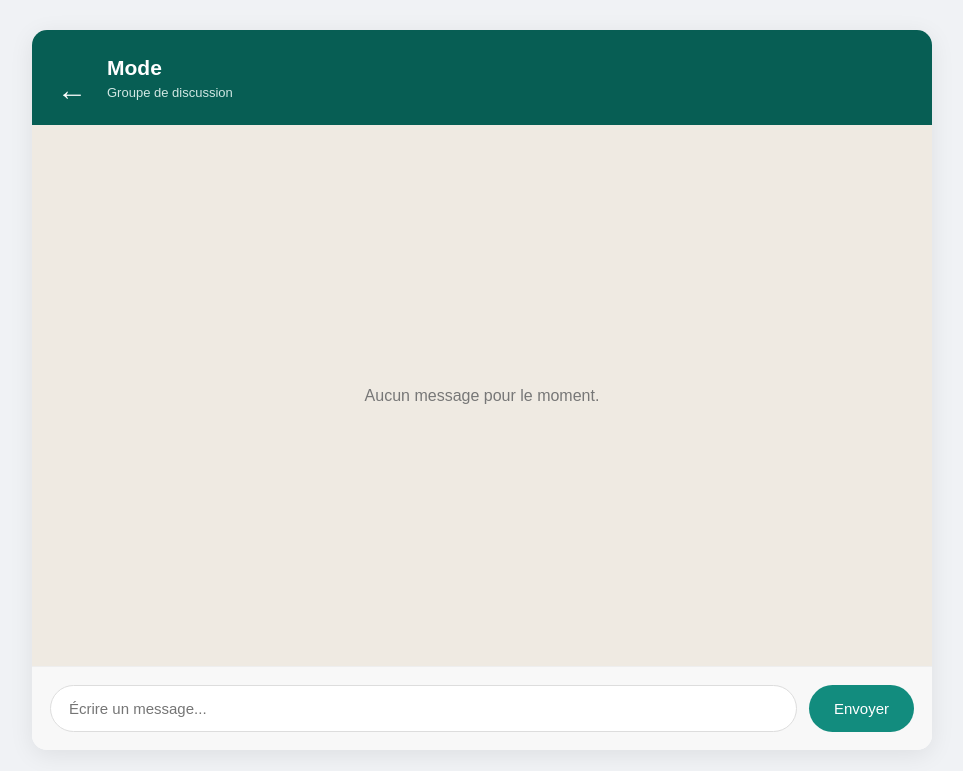
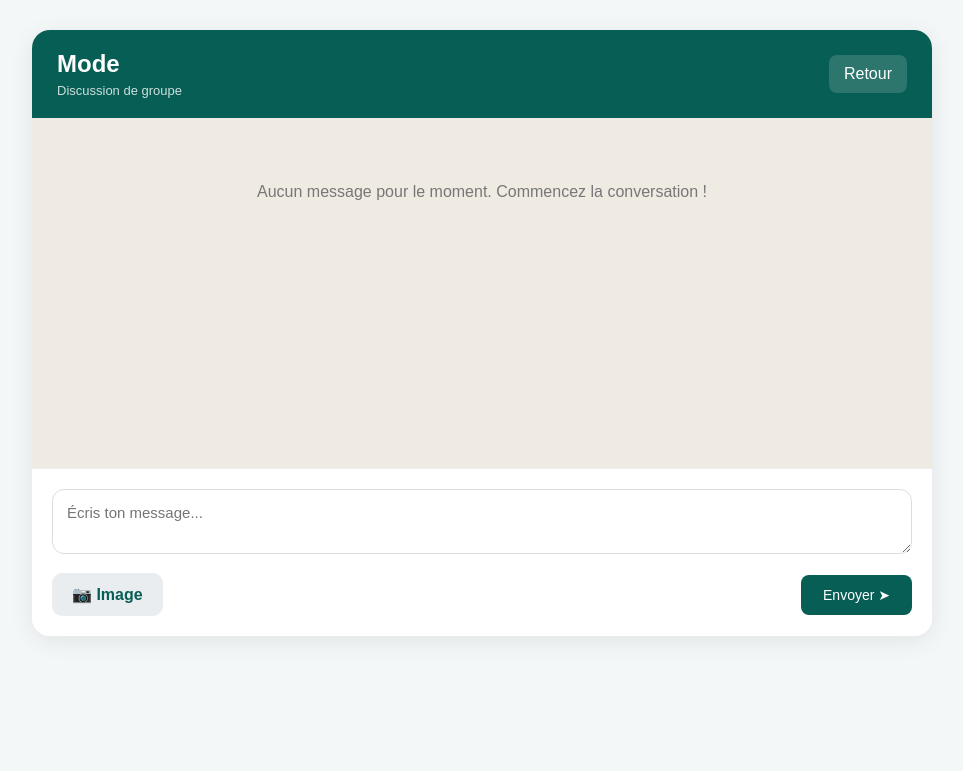
Before and after one commit to bambanourathmaimouna/Linkora, a FastAPI app: page /discussion/4 in a window 1280 px wide. Shown: the top 771 px of the page, without its empty margins (158-1121 px from the left). Run offline with FastAPI, Linux system fonts and the light colour scheme.

Commit message:
mise à jour

```diff
--- a/main.py
+++ b/main.py
@@ -114,7 +114,6 @@ def inscrire_utilisateur(
     db: Session = Depends(get_db)
 ):
     groupe = db.query(Groupe).filter_by(id=groupe_id).first()
-
     if not groupe:
         raise HTTPException(status_code=404, detail="Groupe introuvable")
 
--- a/static/css/style.css
+++ b/static/css/style.css
@@ -334,20 +334,18 @@ footer {
     transform: scale(0.98);
 }
 
-
+/* ============================= */
 /* PAGE DE DISCUSSION */
+/* ============================= */
 
 .discussion-container {
-    width: 100%;
+    width: 90%;
     max-width: 900px;
-    height: 90vh;
     margin: 30px auto;
-    background: #ffffff;
-    border-radius: 15px;
-    display: flex;
-    flex-direction: column;
+    background: white;
+    border-radius: 18px;
+    box-shadow: 0 5px 25px rgba(0, 0, 0, 0.08);
     overflow: hidden;
-    box-shadow: 0 5px 25px rgba(0, 0, 0, 0.08);
 }
 
 /* EN-TÊTE */
@@ -355,128 +353,206 @@ footer {
 .discussion-header {
     background: #075e54;
     color: white;
-    padding: 18px 25px;
+    padding: 20px 25px;
     display: flex;
+    justify-content: space-between;
     align-items: center;
-    gap: 20px;
 }
 
-.discussion-header h2 {
+.discussion-header h1 {
     margin: 0;
-    font-size: 21px;
+    font-size: 24px;
 }
 
 .discussion-header p {
     margin: 5px 0 0;
-    color: #d1e7e3;
     font-size: 13px;
+    opacity: 0.8;
 }
 
-.retour {
+.discussion-header a {
     color: white;
     text-decoration: none;
-    font-size: 30px;
+    background: rgba(255,255,255,0.15);
+    padding: 10px 15px;
+    border-radius: 8px;
 }
 
 /* ZONE DES MESSAGES */
 
 .messages-container {
-    flex: 1;
+    min-height: 350px;
+    max-height: 500px;
+    overflow-y: auto;
     padding: 25px;
-    overflow-y: auto;
     background: #efeae2;
-    display: flex;
-    flex-direction: column;
-    gap: 15px;
 }
+
+/* BULLES */
 
 .message {
     background: white;
-    padding: 12px 18px;
-    border-radius: 12px 12px 12px 0;
+    padding: 12px 16px;
+    margin-bottom: 18px;
+    border-radius: 12px 12px 12px 2px;
     max-width: 70%;
     width: fit-content;
-    box-shadow: 0 2px 5px rgba(0, 0, 0, 0.05);
+    overflow-wrap: anywhere;
+    box-shadow: 0 2px 5px rgba(0,0,0,0.05);
 }
 
-.message strong {
-    color: #075e54;
+.message-author {
+    color: #128c7e;
     font-size: 13px;
+    font-weight: bold;
+    margin-bottom: 7px;
 }
 
-.message p {
-    margin: 7px 0 0;
-    color: #333;
-    overflow-wrap: anywhere;
+.message-text {
+    margin: 0;
+    font-size: 15px;
+    line-height: 1.5;
 }
 
-.aucun-message {
+/* IMAGES */
+
+.message-image {
+    display: block;
+    max-width: 250px;
+    max-height: 250px;
+    object-fit: cover;
+    border-radius: 10px;
+    margin-top: 10px;
+}
+
+/* MESSAGE VIDE */
+
+.empty-message {
     text-align: center;
     color: #777;
-    margin: auto;
-}
-.message strong {
-    display: block;
-    color: #128c7e;
-    font-size: 14px;
-    margin-bottom: 6px;
-    font-weight: bold;
+    padding: 40px 10px;
 }
 
-.message p {
-    color: #333;
+/* FORMULAIRE */
+
+.message-form {
+    padding: 20px;
+    background: white;
+    border-top: 1px solid #eee;
+}
+
+.message-form textarea {
+    width: 100%;
+    min-height: 65px;
+    padding: 14px;
+    border: 1px solid #ddd;
+    border-radius: 12px;
+    resize: vertical;
+    box-sizing: border-box;
+    font-family: Arial, sans-serif;
     font-size: 15px;
-    margin: 0;
+    outline: none;
 }
-.message span{
+
+.message-form textarea:focus {
+    border-color: #128c7e;
+}
+
+/* ACTIONS */
+
+.message-actions {
+    display: flex;
+    align-items: center;
+    justify-content: space-between;
+    gap: 10px;
+    margin-top: 15px;
+    flex-wrap: wrap;
+}
+
+
+.image-label {
+    display: inline-block;
+    background: #e9edef;
+    color: #075e54;
+    padding: 12px 20px;
+    border-radius: 10px;
+    cursor: pointer;
+    font-weight: bold;
+    transition: 0.3s;
+}
+
+.image-label:hover {
+    background: #d5e5e2;
+}
+
+
+.message-form button {
+    background: #075e54;
+    color: white;
+    border: none;
+    padding: 12px 22px;
+    border-radius: 8px;
+    cursor: pointer;
+    font-size: 14px;
+}
+
+.message-form button:hover {
+    background: #128c7e;
+}
+
+/* RESPONSIVE */
+
+@media (max-width: 600px) {
+
+    .discussion-container {
+        width: 100%;
+        margin: 0;
+        border-radius: 0;
+    }
+
+    .discussion-header {
+        padding: 15px;
+    }
+
+    .messages-container {
+        padding: 15px;
+    }
+
+    .message {
+        max-width: 90%;
+    }
+
+    .message-actions {
+        align-items: stretch;
+        flex-direction: column;
+    }
+
+    .message-form input[type="file"] {
+        max-width: 100%;
+    }
+
+}
+
+.image-message {
+    margin-top: 10px;
+}
+
+.message-image {
+    display: block;
+    width: 100%;
+    max-width: 280px;
+    max-height: 300px;
+    object-fit: contain;
+    border-radius: 12px;
+}
+.message-date{
     font-size: 10px;
 }
 
-/* BARRE D'ENVOI */
-
-.form-message {
-    display: flex;
-    gap: 12px;
-    padding: 18px;
-    background: #f8f8f8;
-    border-top: 1px solid #eee;
+input image{
+    color: transparent;
 }
 
-.form-message input {
-    flex: 1;
-    padding: 14px 18px;
-    border: 1px solid #ddd;
-    border-radius: 30px;
-    outline: none;
-    font-size: 15px;
-}
-
-.form-message input:focus {
-    border-color: #128c7e;
-}
-
-.form-message button {
-    background: #128c7e;
-    color: white;
-    border: none;
-    padding: 12px 25px;
-    border-radius: 30px;
-    cursor: pointer;
-    font-size: 15px;
-    transition: 0.3s;
-}
-
-.form-message button:hover {
-    background: #075e54;
-}
-
-/* FOND DE LA PAGE */
-
-body {
-    background: #f0f2f5;
-    margin: 0;
-    font-family: Arial, sans-serif;
-}
 
 /* RESPONSIVE */
 
--- a/templates/discussion.html
+++ b/templates/discussion.html
@@ -3,41 +3,58 @@
 <head>
     <meta charset="UTF-8">
     <meta name="viewport" content="width=device-width, initial-scale=1.0">
-    <title>Discussion - Linkora</title>
-    <link rel="stylesheet" href="/static/css/style.css">
-</head>
+    <title>Discussion - {{ groupe.nom }}</title>
+ <link rel="stylesheet" href="/static/css/style.css"></head>
 <body>
-
     <div class="discussion-container">
+        <!-- EN-TÊTE -->
         <header class="discussion-header">
-            <a href="/" class="retour">←</a>
             <div>
-                <h2>{{ groupe.nom }}</h2>
-                <p>Groupe de discussion</p>
+                <h1>{{ groupe.nom }}</h1>
+                <p>Discussion de groupe</p>
             </div>
+            <a href="/">Retour</a>
         </header>
+        <!-- MESSAGES -->
         <main class="messages-container">
             {% for message in messages %}
                 <div class="message">
-                    <strong>{{ message.auteur.username }}</strong>
-                    <p>{{ message.contenu }}</p>
-                    <span class="message-date">
-                        {{ message.date_envoi.strftime('%d/%m/%Y %H:%M') }}
-                    </span>
+                    <div class="message-author">
+                        {{ message.auteur.username }}
+                    </div>
+                    {% if message.contenu %}
+                        <p class="message-text">
+                            {{ message.contenu }}
+                        </p>
+                    {% endif %}
+                    {% if message.image %}
+                        <div class="image-message">
+                            <img src="/static/{{ message.image }}"alt="Image envoyée"class="message-image">
+                        </div>
+                    {% endif %}
+                    <div class="message-date">
+                        {{ message.date_envoi.strftime("%d/%m/%Y à %H:%M") }}
+                    </div>
                 </div>
             {% else %}
-                <p class="aucun-message">
+                <p class="empty-message">
                     Aucun message pour le moment.
+                    Commencez la conversation !
                 </p>
             {% endfor %}
 
         </main>
-        <form action="/envoyer_message" method="post" class="form-message">
-            <input type="hidden" name="groupe_id" value="{{ groupe.id }}">
-            <input type="text"name="contenu"placeholder="Écrire un message..."required>
-            <button type="submit">Envoyer</button>
+        <!-- FORMULAIRE -->
+        <form
+            action="/envoyer_message"method="POST"enctype="multipart/form-data" class="message-form">
+            <input type="hidden"name="groupe_id"value="{{ groupe.id }}">
+            <textarea name="contenu"placeholder="Écris ton message..."></textarea>
+            <div class="message-actions">
+               <label for="image" class="image-label">📷 Image</label>
+                <input type="file"name="image"id="image"accept="image/*"hidden>
+                <button type="submit"> Envoyer ➤</button>
+            </div>
         </form>
     </div>
-
 </body>
 </html>
```
Also changed, not shown: models.py (+5 -3 lines), routes/message.py (+90 -9 lines), static/images/07b020bfa4c047fa943c257cdc5221d9.jpeg (added), static/images/2e22022061a74567a7dcb6769e844743.jpeg (added), static/images/368581308c6a486aaa7bc82b77d9f04c.jpeg (added), static/images/406dd55fd83c45c08bea5b5a5940849a.jpeg (added), static/images/42b0faf4edb04a839f4ca7cfabd80163.jpeg (added), static/images/7a7d39ef6fa345129c4894c42757ab11.png (added), static/images/82457c29206b4de4840c6fba51c8d2cd.jpeg (added), static/images/aab5d187b78e4572940063046c33cc5b.jpeg (added), whatsapp.db.
